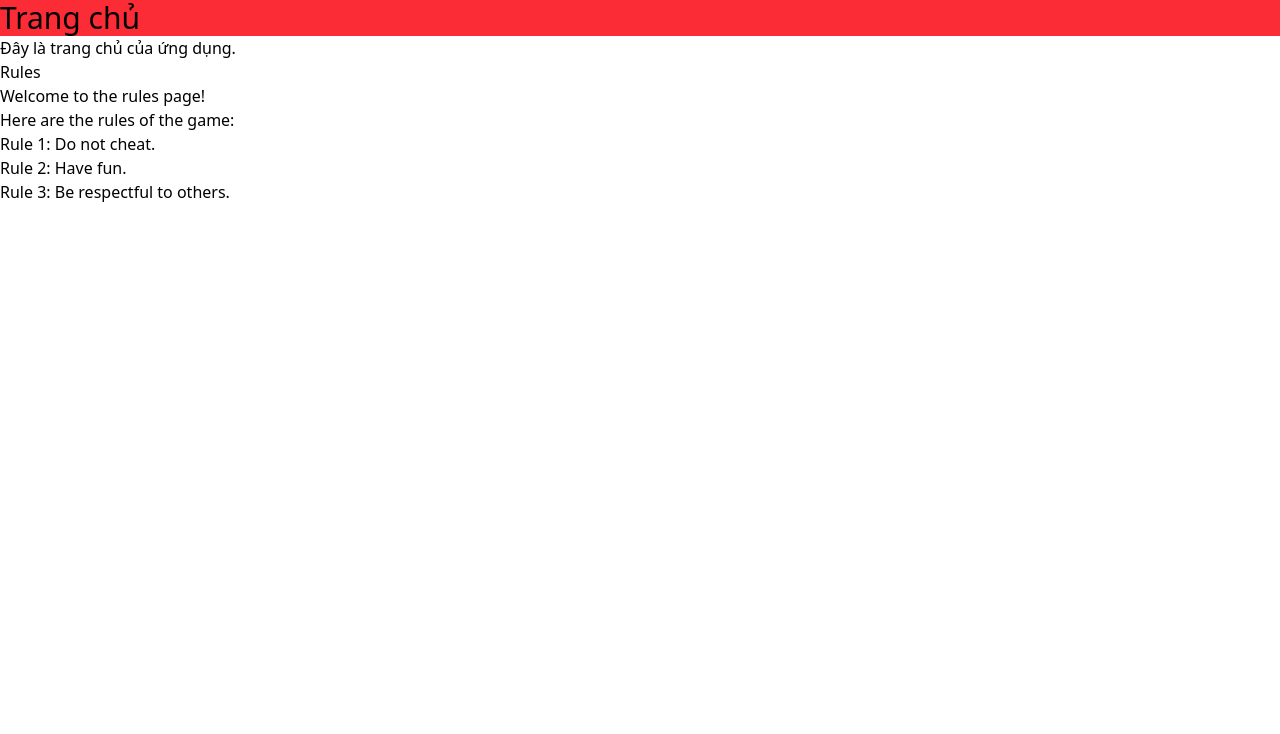
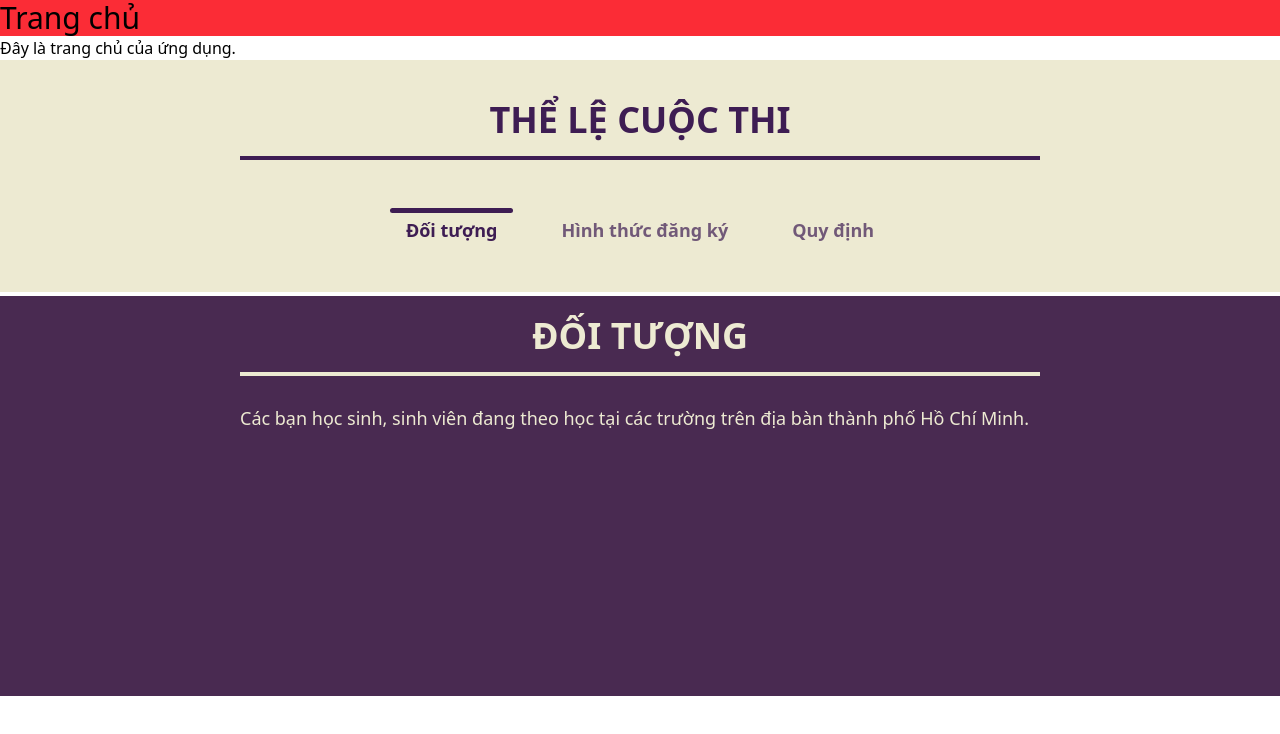
Before and after one commit to dkhoa2906/ucpc-2025-website, a React (Vite) app in the folder frontend/: page / in a window 1280 px wide. Shown: the top 734 px of the page. Built offline with nearby package versions, Linux system fonts and the light colour scheme.

Commit message:
new rules

```diff
--- /dev/null
+++ b/frontend/src/components/Rules/Rules.jsx
@@ -0,0 +1,90 @@
+import React, { useState } from "react";
+import RulesItem from "./RulesItem/RulesItem";
+
+const ruleData = {
+  "Đối tượng": {
+    title: "Đối tượng",
+    description:
+      "Các bạn học sinh, sinh viên đang theo học tại các trường trên địa bàn thành phố Hồ Chí Minh.",
+  },
+  "Hình thức đăng ký": {
+    title: "Hình thức đăng ký",
+    description:
+      "- Đối với sinh viên: đăng kí theo đội 3 thành viên.\n" +
+      "- Đối với học sinh: đăng kí theo đội 3 thành viên và 1 huấn luyện viên là giáo viên của trường.\n\n" +
+      "LƯU Ý:\n" +
+      "- Đối với các sinh viên đã có giải môn Tin học (giải nhất, nhì, ba) trong các kỳ thi cấp Quốc gia trở lên (Học sinh giỏi Quốc gia môn Tin học, Olympic Tin học Sinh viên Việt Nam, ICPC National/Regional,..) sẽ KHÔNG được tham dự.",
+  },
+  "Quy định": {
+    title: "Quy định",
+    description:
+      "Thí sinh phải tuân thủ các quy định sau đây trong suốt quá trình tham gia...",
+  },
+};
+
+function Rules() {
+  const [activeType, setActiveType] = useState("Đối tượng");
+  const handleClick = (type) => {
+    setActiveType(type);
+  };
+
+  return (
+    <div className="space-y-1" id={"rules-section"}>
+      {/* Header Section */}
+      <div className="bg-[#EDEAD2] text-[#3e1d53] py-10 px-4">
+        <div className="max-w-4xl mx-auto text-center">
+          <h2 className="pb-4 text-4xl font-extrabold uppercase mb-6 border-b-4 border-[#3e1d53] w-200 inline-block px-4">
+            Thể lệ cuộc thi
+          </h2>
+          <div className="flex justify-center space-x-8 mt-6 text-center font-semibold text-lg">
+            <div
+              className={`relative type-item cursor-pointer py-2 px-4 text-lg ${
+                activeType === "Đối tượng"
+                  ? "text-[#3e1d53] tab-border"
+                  : "text-[#3e1d53] opacity-70 hover:opacity-100"
+              }`}
+              onClick={() => handleClick("Đối tượng")}
+            >
+              <p>Đối tượng</p>
+            </div>
+            <div
+              //   className={`type-item cursor-pointer py-2 px-4 text-lg ${
+              //     activeType === "Hình thức đăng ký"
+              //       ?  "border-t-5 border-[#3e1d53] text-[#3e1d53]"
+              //       : "text-[#3e1d53] opacity-70 hover:opacity-100"
+              //   }`}
+              className={`relative type-item cursor-pointer py-2 px-4 text-lg ${
+                activeType === "Hình thức đăng ký"
+                  ? "text-[#3e1d53] tab-border"
+                  : "text-[#3e1d53] opacity-70 hover:opacity-100"
+              }`}
+              onClick={() => handleClick("Hình thức đăng ký")}
+            >
+              <p>Hình thức đăng ký</p>
+            </div>
+            <div
+              className={`relative type-item cursor-pointer py-2 px-4 text-lg ${
+                activeType === "Quy định"
+                  ? "text-[#3e1d53] tab-border"
+                  : "text-[#3e1d53] opacity-70 hover:opacity-100"
+              }`}
+              onClick={() => handleClick("Quy định")}
+            >
+              <p>Quy định</p>
+            </div>
+          </div>
+        </div>
+      </div>
+
+      <div className="body">
+        {/*Content*/}
+        <RulesItem
+          title={activeType}
+          description={ruleData[activeType].description}
+        />
+      </div>
+    </div>
+  );
+}
+
+export default Rules;
--- /dev/null
+++ b/frontend/src/components/Rules/RulesItem/RulesItem.jsx
@@ -0,0 +1,19 @@
+function RulesItem({ title, description }) {
+  const lines = description.split("\n");
+  return (
+    <div className="bg-[#492A51] w-full text-center h-100">
+      <div className="pb-4 text-4xl pt-5 text-center font-extrabold uppercase mb-6 border-b-4 border-[#EDEAD2] w-200 inline-block px-4 text-[#EDEAD2]">
+        {title}
+      </div>
+      {/* <div className="text-[#EDEAD2] text-lg leading-relaxed space-y-2">
+        {lines.map((line, idx) => (
+          <p key={idx}>{line}</p>
+        ))}
+      </div> */}
+      <div className="text-lg text-[#EDEAD2] w-200 leading-loose whitespace-pre-line max-w-5xl mx-auto text-left">
+        {description}
+      </div>
+    </div>
+  );
+}
+export default RulesItem;
--- a/frontend/src/index.css
+++ b/frontend/src/index.css
@@ -22,3 +22,39 @@
   background-position: 50%;
   aspect-ratio: 15 / 9;
 }
+@keyframes expandLine {
+  from {
+    width: 0;
+  }
+  to {
+    width: 100%;
+  }
+}
+
+.animate-expand-line {
+  animation: expandLine 0.03s ease-out forwards;
+}
+
+@keyframes borderSlide {
+  from {
+    width: 0;
+  }
+  to {
+    width: 100%;
+  }
+}
+
+.tab-border::before {
+  content: '';
+  position: absolute;
+  top: 0;
+  left: 0;
+  height: 5px;
+  background-color: #3e1d53;
+  border-radius: 4px;
+  animation: borderSlide 0.3s ease-out forwards;
+}
+
+.animate-border-slide {
+  animation: borderSlide 0.8s ease-out forwards;
+}
--- a/frontend/src/pages/Home/Home.jsx
+++ b/frontend/src/pages/Home/Home.jsx
@@ -1,5 +1,5 @@
 import React from 'react';
-import Rules from './rules';
+import Rules from '../../components/Rules/rules';
 
 function Home() {
   return (
```
